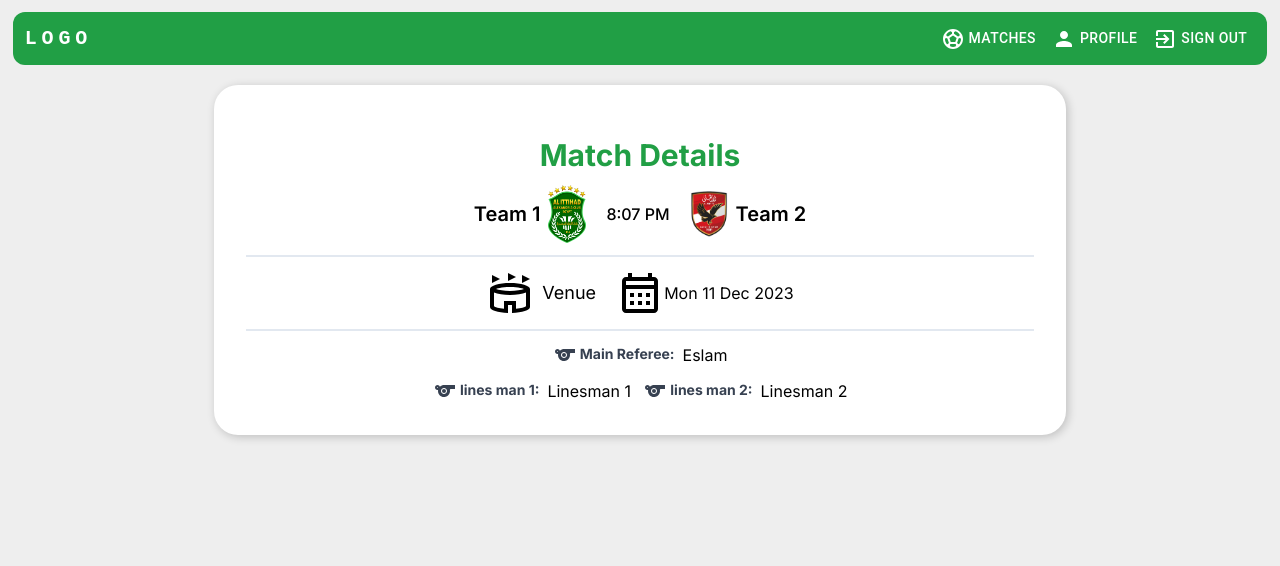
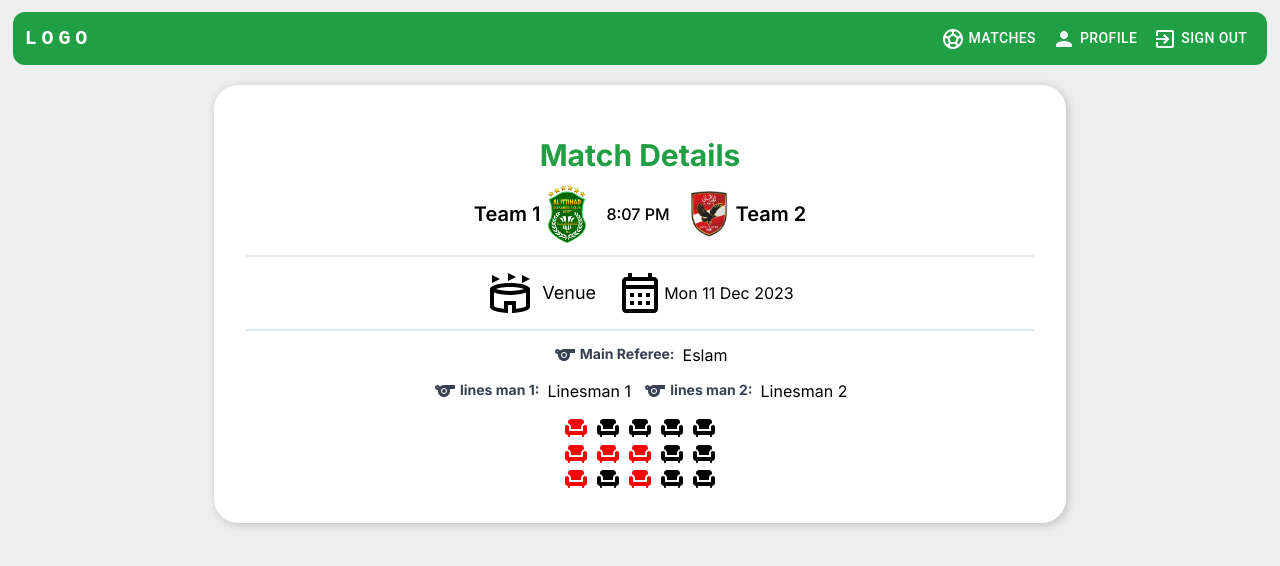
Before and after one commit to BeshoyMorad/EPL-Match-Reservation, a Next.js app: page /match/1 in a window 1280 px wide. Shown: the top 566 px of the page. Built offline with nearby package versions, Linux system fonts and the light colour scheme.

Commit message:
add sears in match details

```diff
--- a/app/match/[id]/page.tsx
+++ b/app/match/[id]/page.tsx
@@ -2,10 +2,11 @@
 import { Container } from "@mui/material";
 import MatchSection from "@/components/MatchSection";
 import SportsIcon from "@mui/icons-material/Sports";
+import ChairIcon from "@mui/icons-material/Chair";
 
 export default function MatchDetails({ params }: { params: { id: string } }) {
   const match = {
-    id: 1,
+    _id: "1",
     homeTeam: "Team 1",
     awayTeam: "Team 2",
     venue: "Venue",
@@ -13,7 +14,13 @@ export default function MatchDetails({ params }: { params: { id: string } }) {
     mainReferee: "Eslam",
     linesman1: "Linesman 1",
     linesman2: "Linesman 2",
+
   };
+  const board = [
+    ["R", "F", "F", "F", "F"],
+    ["R", "R", "R", "F", "F"],
+    ["R", "F", "R", "F", "F"],
+  ];
   console.log(params.id);
   return (
     <Container
@@ -59,6 +66,21 @@ export default function MatchDetails({ params }: { params: { id: string } }) {
             {match.linesman2}
           </div>
         </div>
+        <div className="flex gap-3 justify-center items-center mt-3">
+          <div>
+            {board.map((row, i) => (
+              <div key={i}>
+                {row.map((cell, j) => (
+                  <span key={j} className="m-1">
+                    <ChairIcon
+                      style={{ color: cell === "R" ? "red" : "black" }}
+                    ></ChairIcon>
+                  </span>
+                ))}
+              </div>
+            ))}
+          </div>
+        </div>
       </div>
     </Container>
   );
```
